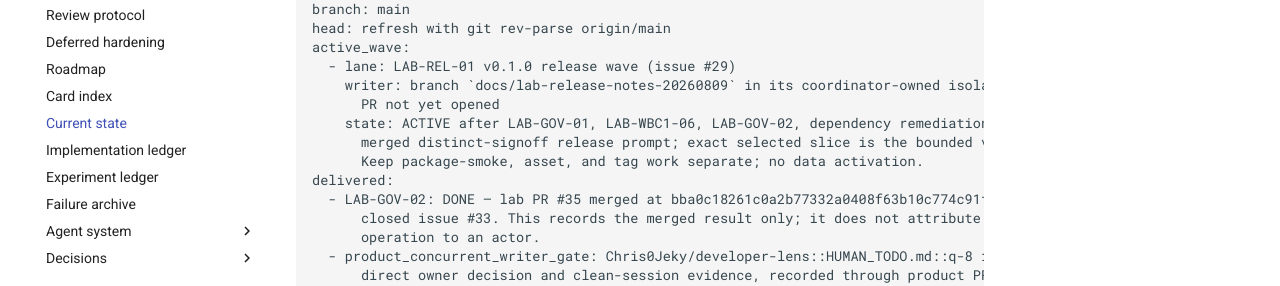
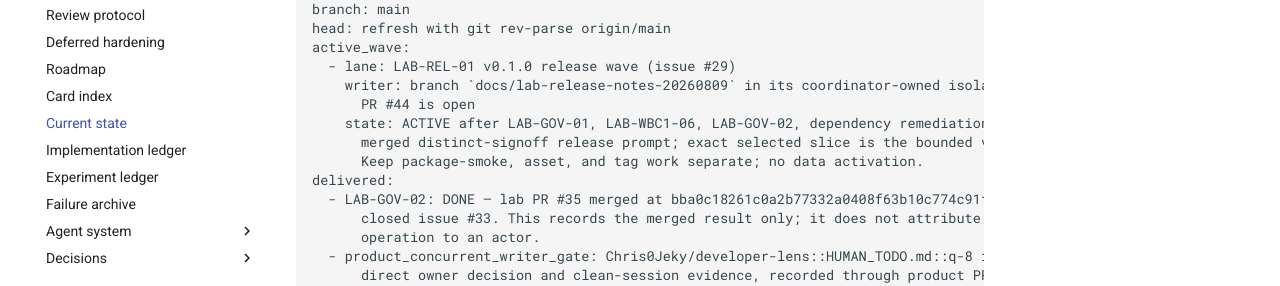
Before and after one commit to Chris0Jeky/developer-lens-lab, an MkDocs documentation site: the page built from docs/CURRENT_STATE.md, in a window 1280 px wide and 1400 px high. Shown: the part 365-651 px from the top of the window. Built offline with MkDocs 1.6.1 and Material for MkDocs 9.7.7, drawn with Linux system fonts in a browser that asks for light colours; some of the changed text lies outside the part shown.

Commit message:
docs: record release-notes review lane

```diff
--- a/docs/CURRENT_STATE.md
+++ b/docs/CURRENT_STATE.md
@@ -15,7 +15,7 @@ head: refresh with git rev-parse origin/main
 active_wave:
   - lane: LAB-REL-01 v0.1.0 release wave (issue #29)
     writer: branch `docs/lab-release-notes-20260809` in its coordinator-owned isolated worktree;
-      PR not yet opened
+      PR #44 is open
     state: ACTIVE after LAB-GOV-01, LAB-WBC1-06, LAB-GOV-02, dependency remediation #5, and the
       merged distinct-signoff release prompt; exact selected slice is the bounded v0.1.0 changelog.
       Keep package-smoke, asset, and tag work separate; no data activation.
```
